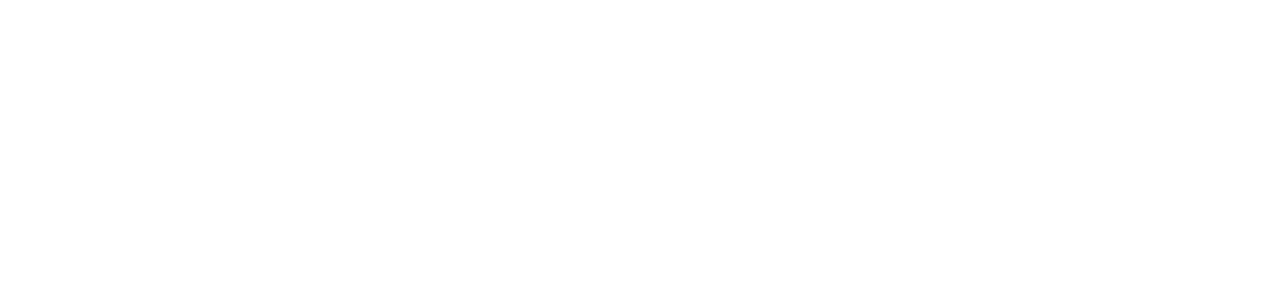
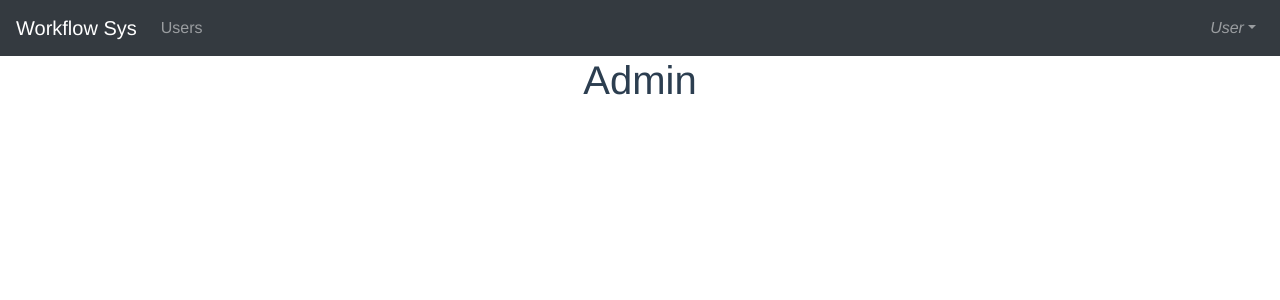
Before and after one commit to VictorDoom022/workflowSys, a Vue app: page /adminHome in a window 1280 px wide. Shown: the top 300 px of the page. Built offline with nearby package versions, Linux system fonts and the light colour scheme.

Commit message:
add adminTopNav

```diff
--- /dev/null
+++ b/src/components/admin/AdminTopNav.vue
@@ -0,0 +1,45 @@
+<template>
+   <div>
+  <b-navbar toggleable="md" type="dark" variant="dark">
+    <router-link :to="{ name: 'AdminHome' }">
+      <b-navbar-brand href="#">
+        Workflow Sys
+      </b-navbar-brand>
+    </router-link>
+
+    <b-navbar-toggle target="nav-collapse"></b-navbar-toggle>
+
+    <b-collapse id="nav-collapse" is-nav>
+      <b-navbar-nav>
+        <router-link :to="{ name: 'AdminHome' }">
+          <b-nav-item>
+            Users
+          </b-nav-item>
+        </router-link>
+      </b-navbar-nav>
+
+      <!-- Right aligned nav items -->
+      <b-navbar-nav class="ml-auto">
+
+        <b-nav-item-dropdown right>
+          <!-- Using 'button-content' slot -->
+          <template #button-content>
+            <em>User</em>
+          </template>
+          <b-dropdown-item href="#">Sign Out</b-dropdown-item>
+        </b-nav-item-dropdown>
+      </b-navbar-nav>
+    </b-collapse>
+  </b-navbar>
+</div>
+</template>
+
+<script>
+export default {
+
+}
+</script>
+
+<style>
+
+</style>
--- a/src/views/admin/AdminHome.vue
+++ b/src/views/admin/AdminHome.vue
@@ -1,10 +1,15 @@
 <template>
-
+  <div>
+      <AdminTopNav />
+      <h1>Admin</h1>
+  </div>
 </template>
 
 <script>
+import AdminTopNav from '../../components/admin/AdminTopNav.vue'
+
 export default {
-
+    components: { AdminTopNav }
 }
 </script>
 
```
